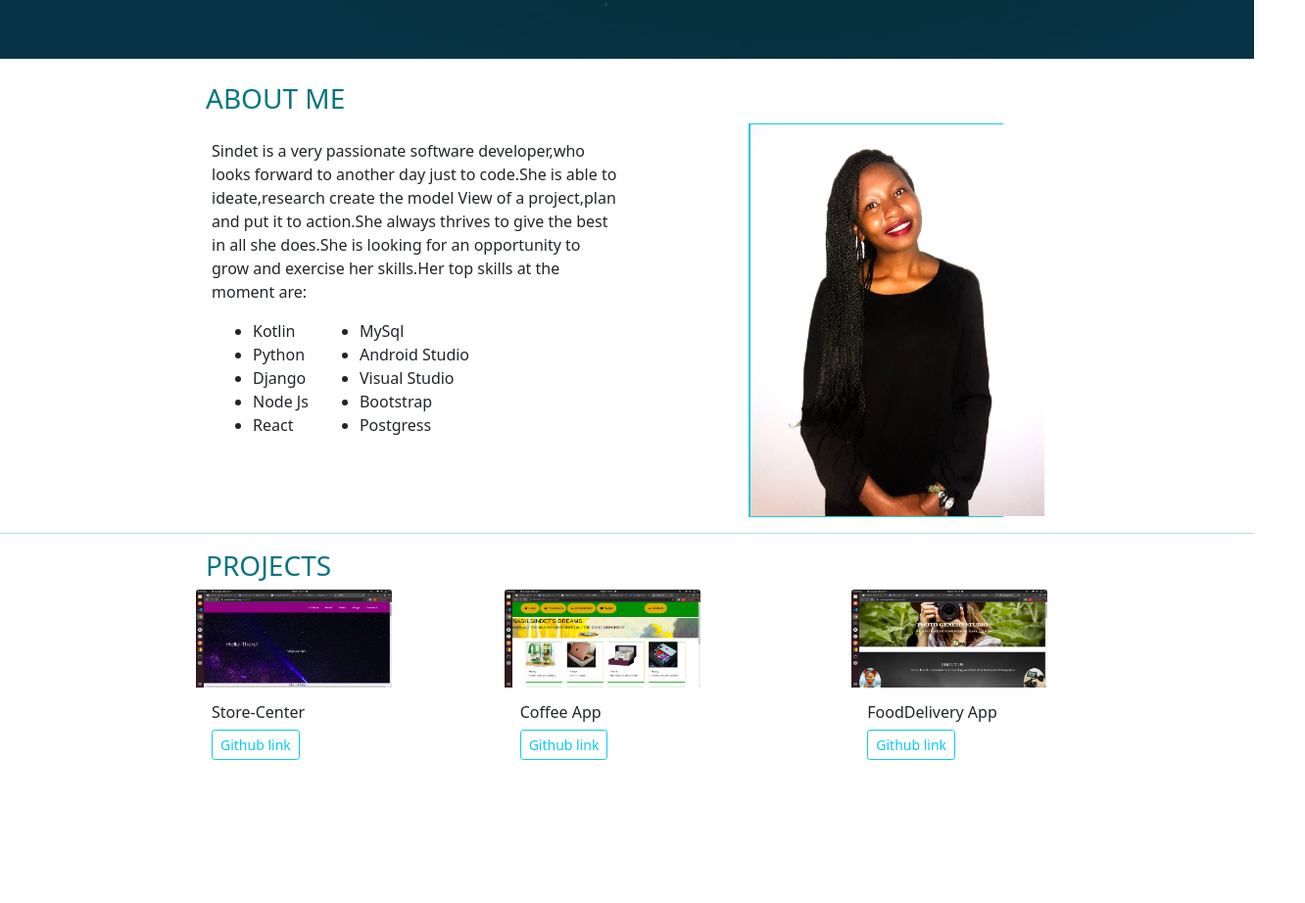
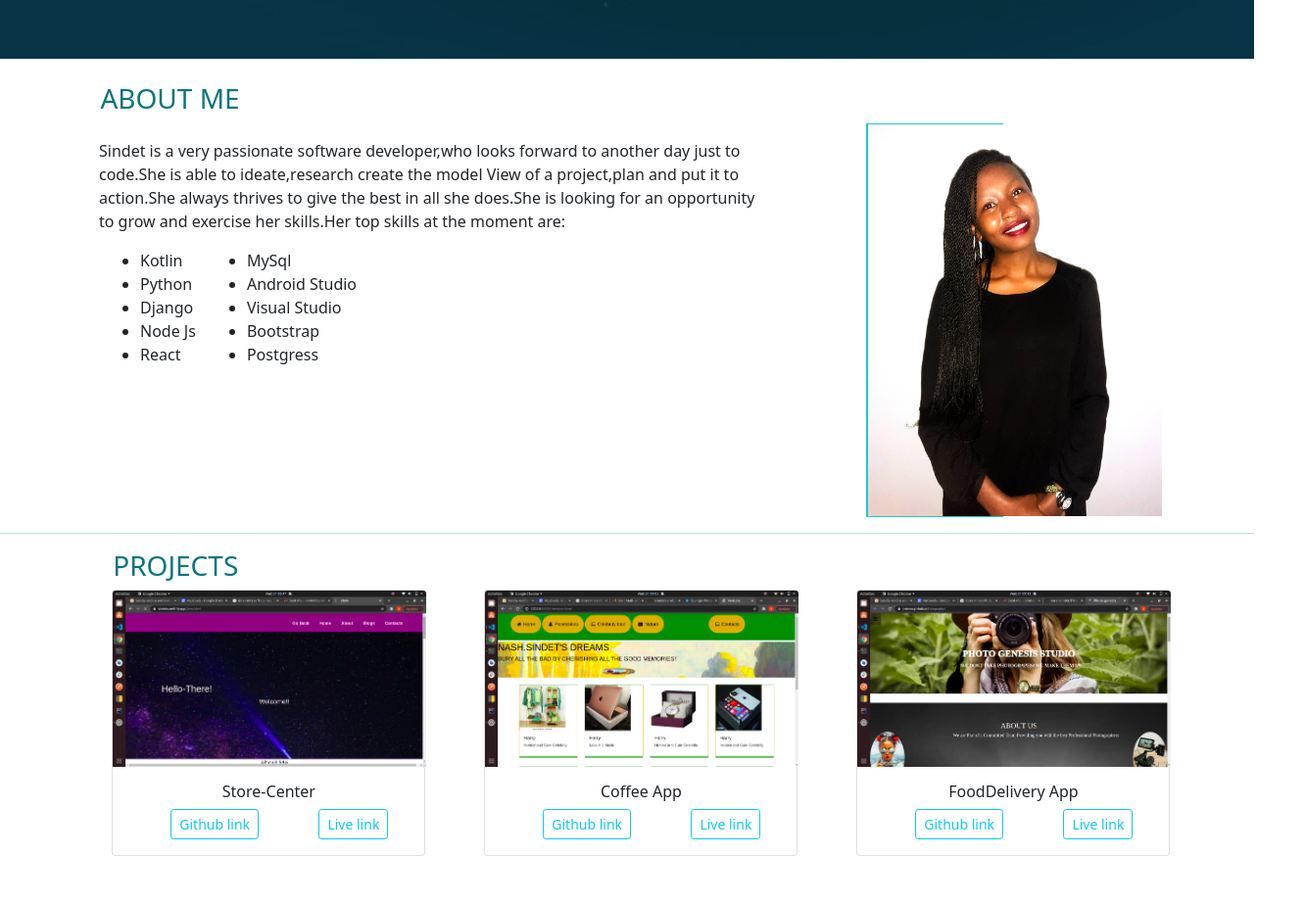
Before and after one commit to sindetisarah/Portfolio, a plain HTML site: page index.html in a window 1280 px wide. Shown: the part 740-1662 px from the top of the page at 98% size, 1332 px wide, since content can reach past the window. Before the commit the page ends 1580 px from the top, so only its background shows below. Drawn offline with nearby package versions, Linux system fonts and the light colour scheme.

Commit message:
added alive link button

```diff
--- a/index.css
+++ b/index.css
@@ -17,19 +17,29 @@ nav{
     color:#1CC9D4;
     letter-spacing: 5px;
     transition: 7s ease-in-out;
+    padding-right: 50%;
 
 
+}
+#greeting{
+    font-size: 25px;
 }
 .nav-links{
     width:30%;
     display: flex;
     justify-content: space-around;
+    padding-right: 315px;
+
+
 
 
 }
 .nav-links a{
     color:#FFFFFF;
     text-decoration: none;
+    /* padding: 25px; */
+
+
 }
 .nav-links li{
     list-style: none;
@@ -59,8 +69,9 @@ nav ul li a:hover{
 .landing{
    padding-top: 10%;
     text-align:left;
+    /* position: center; */
     justify-content:center;
-    padding-left: 40%;
+    padding-left: 30%;
 }
 /* Styling my about Section */
 #mypic{
@@ -70,17 +81,19 @@ nav ul li a:hover{
 }
 #headingAbout{
     color:#07767D;
-    padding-left: 210px;
+    padding-left: 8%;
 
 }
 .card1{
-    padding-left: 200px;
-    width: 650px;
+    padding-left:17%;
+    width: 800px;
 }
 .card2{
-    margin-left: 240px;
+    margin-left: 360px;
+
     padding-left: 2px;
     background-color: #1CC9D4;
+
     padding-top: 1px;
     padding-bottom: 1px;
 
@@ -106,34 +119,26 @@ hr{
 }
 /* //Projects */
 #one,#two#three{
-    height: 100px;
-    width:200px;
+    height: 180px;
+    width:20rem;
 }
 #three{
-    height: 100px;
-    width:200px;
+    height: 180px;
+    width:20rem;
 }
 #two{
-    height: 100px;
-    width:200px;
+    height: 180px;
+    width:20rem;
 }
-.card5{
-    margin-left: 200px;
-}
-.card3{
-    margin-left: 80px;
 
-}
-.card4{
-    margin-right: 250px;
-}
 .projects{
     margin-top: 5px;
 }
 
 #dropdown{
     padding-top:25% ;
-    padding-left: 20%;
+    padding-left:20%;
+    text-align:center;
     color: #1CC9D4;
 
 }
@@ -176,3 +181,21 @@ hr{
     70% { top: -0.3em; }
     100% { top: 0; }
 }
+.container{
+    margin-left: 8%;
+
+}
+#projectheading{
+    color:#07767D;
+    padding-left: 9%;
+
+}
+#live{
+    margin-left:20%;
+}
+#github{
+    margin-left: 15%;
+}
+.card-title{
+    text-align:center;
+}
--- a/index.html
+++ b/index.html
@@ -16,7 +16,7 @@
             <nav>
 
                 <div class="logo">
-                    <h3 class="animate__animated animate__bounce animate__delay-2`98    12s">SINDETS</h3>
+                    <h3 class="animate__animated animate__bounce animate__delay-2`98    12s">SINDET</h3>
 
                 </div>
                 <ul class="nav-links">
@@ -30,10 +30,10 @@
             <div class="landing" style="color:floralwhite">
                 <br>
                 <div class="briefp">
-                    <p>Hello, am Sarah Sindet
+                    <p id="greeting">Hello, am Sarah Sindet
                     <p>
                     <h1>Software Developer</h1>
-                    <i  id="dropdown" class="fas fa-arrow-alt-circle-down fa-3x bounce"></i>
+                    <i id="dropdown" class="fas fa-arrow-alt-circle-down fa-3x bounce"></i>
 
                 </div>
                 <br>
@@ -50,7 +50,7 @@
                     <div class="card-body">
                         <p>Sindet is a very passionate software developer,who looks forward to another day just to
                             code.She is able to ideate,research create the model View of a project,plan and put it to
-                            action.She always thrives to give the best in all she does.She is looking for an opportunity
+                            action.She always thrives to give the best in all she does.She is looking for an opportunity<br>
                             to grow and exercise her skills.Her top skills at the moment are:</p>
                         <div class="mylist">
                             <div class="list1">
@@ -96,17 +96,20 @@
         </div>
     </div>
     <hr>
-    <h3 id="headingAbout">PROJECTS</h3>
+    <h3 id="projectheading">PROJECTS</h3>
+    <div class="container">
         <div class="projects">
             <div class="row">
                 <div class="col-md-4">
-                <div class="card5" style="width: 25rem;">
-                    <img id="one" class="card-img-top" src="assets/projects/Screenshot from 2021-06-21 08-47-35.png" alt="awards" />
+                    <div class="card" style="width: 20rem;">
+                        <img id="one" class="card-img-top" src="assets/projects/Screenshot from 2021-06-21 08-47-35.png"
+                            alt="awards" />
                         <div class="card-body">
                             <h6 class="card-title">Store-Center</h6>
 
-                        <a target="_blank" href="#"
-                            class="btn btn-outline-info btn-sm">Github link</a>
+                            <a id="github" target="_blank" href="https://github.com/mc3o/store-centre" class="btn btn-outline-info btn-sm">Github link</a>
+                            <a id="live" target="_blank" href="https://store-centre.herokuapp.com/" class="btn btn-outline-info btn-sm">Live link</a>
+
 
                         </div>
                     </div>
@@ -114,32 +117,35 @@
                 </div>
 
                 <div class="col-md-4">
-                <div class="card3" style="width: 25rem;">
-                    <img id="two" class="card-img-top" src="assets/projects/Screenshot from 2021-06-21 09-05-09.png" alt="blog" />
+                    <div class="card" style="width: 20rem;">
+                        <img id="two" class="card-img-top" src="assets/projects/Screenshot from 2021-06-21 09-05-09.png"
+                            alt="blog" />
                         <div class="card-body">
                             <h6 class="card-title">Coffee App</h6>
 
-                        <a target="_blank" href="#"
-                            class="btn btn-outline-info btn-sm">Github link</a>
+                            <a id="github" target="_blank" href="https://github.com/mc3o/store-centre" class="btn btn-outline-info btn-sm">Github link</a>
+                            <a id="live" target="_blank" href="https://store-centre.herokuapp.com/" class="btn btn-outline-info btn-sm">Live link</a>
 
                         </div>
                     </div>
                 </div>
                 <br />
                 <div class="col-md-4">
-                <div class="card4" style="width: 25rem;">
-                    <img id="three" class="card-img-top" src="assets/projects/Screenshot from 2021-06-21 09-13-57.png" alt="blog" />
+                    <div class="card" style="width: 20rem;">
+                        <img id="three" class="card-img-top"
+                            src="assets/projects/Screenshot from 2021-06-21 09-13-57.png" alt="blog" />
                         <div class="card-body">
                             <h6 class="card-title">FoodDelivery App</h6>
 
-                        <a target="_blank" href="#"
-                            class="btn btn-outline-info btn-sm">Github link</a>
+                            <a id="github" target="_blank" href="https://github.com/mc3o/store-centre" class="btn btn-outline-info btn-sm">Github link</a>
+                            <a id="live" target="_blank" href="https://store-centre.herokuapp.com/" class="btn btn-outline-info btn-sm">Live link</a>
 
                         </div>
                     </div>
                 </div>
 
 
+            </div>
         </div>
         <br />
 
```
Also changed, not shown: assets/projects/Screenshot from 2021-07-21 18-00-45.png (added). Lines whose indentation alone changed are shown as unchanged.
